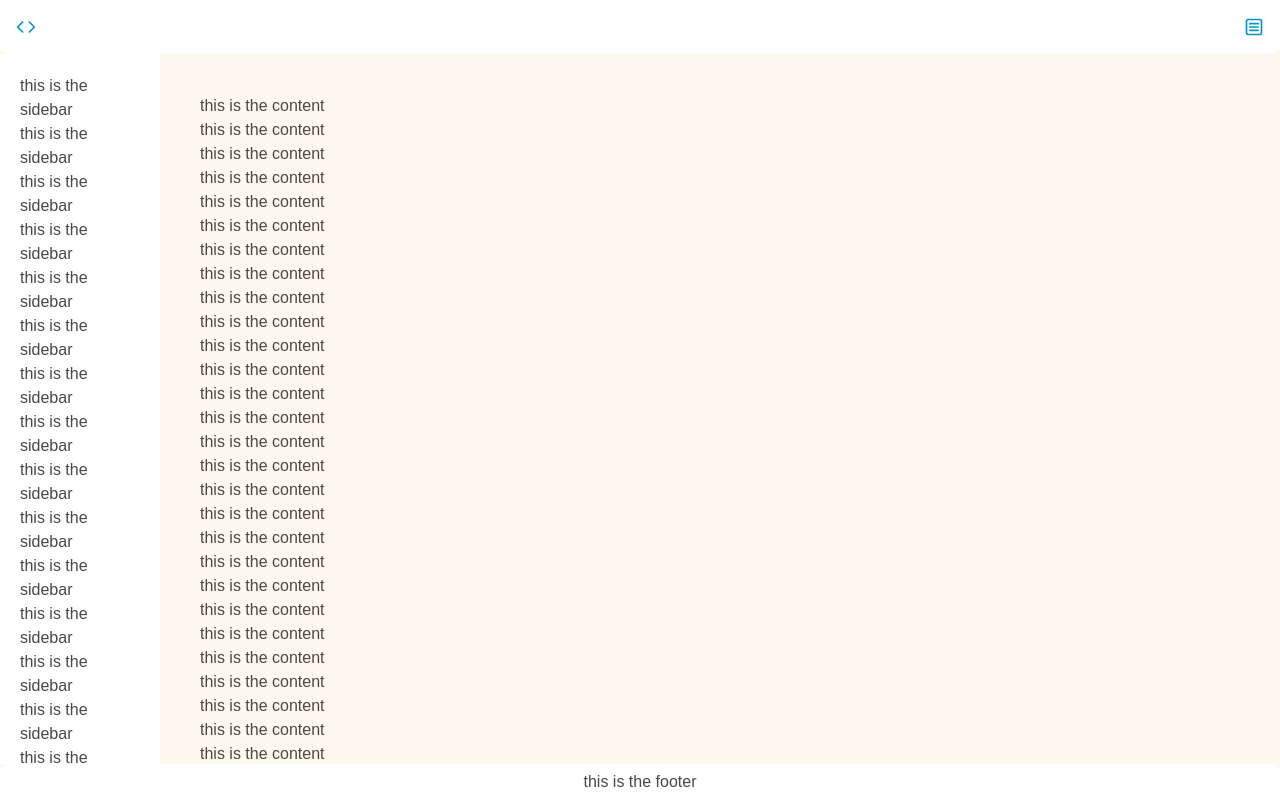
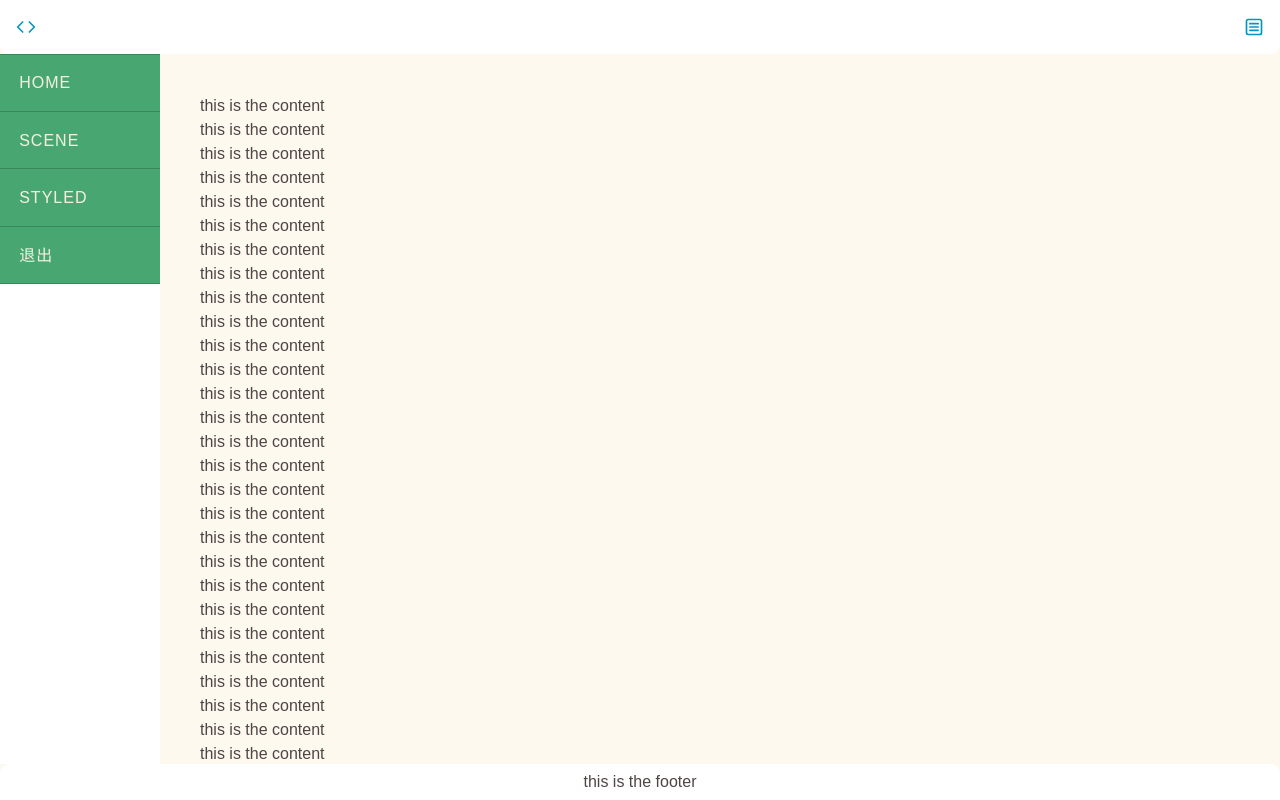
Before and after one commit to yun900800/react-frontend-app, a React (Vite) app: page /fixed-app in a window 1280 px wide. Built offline with nearby package versions, Linux system fonts and the light colour scheme; sample sign-in values are in the browser's storage.

Commit message:
[feature] 增加一个sidebar菜单

```diff
--- a/src/features/home/pages/FixedStructureApp.jsx
+++ b/src/features/home/pages/FixedStructureApp.jsx
@@ -3,6 +3,7 @@ import FixedLayoutStructure from '../../../shared/components/layout/FixedLayoutS
 import { useSidebar, SidebarProvider } from '../../../shared/components/context/SidebarContext';
 import ConnectedSidebarLayoutSlot from '../../../shared/components/layout/ConnectedSidebarLayoutSlot';
 import SpacerLayout, {AutoMarginClassName} from '../../../shared/components/layout/SpacerLayout';
+import Breadcrumb from '../../../shared/components/sidebar/Breadcrumb';
 import {SquareMenu,X,Code} from 'lucide-react'
 const Header = () => {
     const { openSidebar, isSidebarOpen } = useSidebar();
@@ -25,49 +26,19 @@ const Header = () => {
         </SpacerLayout>
     );
 };
+
+const breadcrumbLinks = [
+    { path: '/', label: 'home' },
+    { path: '/scene', label: 'scene' },
+    { path: '/styled', label: 'styled' },
+
+  ];
 const FixedStructureApp = () => {
     return (
         <SidebarProvider>
     <FixedLayoutStructure
     header={<Header/>}
-    sidebar={<div>
-        <p>this is the sidebar</p>
-        <p>this is the sidebar</p>
-        <p>this is the sidebar</p>
-        <p>this is the sidebar</p>
-        <p>this is the sidebar</p>
-        <p>this is the sidebar</p>
-        <p>this is the sidebar</p>
-        <p>this is the sidebar</p>
-        <p>this is the sidebar</p>
-        <p>this is the sidebar</p>
-        <p>this is the sidebar</p>
-        <p>this is the sidebar</p>
-        <p>this is the sidebar</p>
-        <p>this is the sidebar</p>
-        <p>this is the sidebar</p>
-        <p>this is the sidebar</p>
-        <p>this is the sidebar</p>
-        <p>this is the sidebar</p>
-        <p>this is the sidebar</p>
-        <p>this is the sidebar</p>
-        <p>this is the sidebar</p>
-        <p>this is the sidebar</p>
-        <p>this is the sidebar</p>
-        <p>this is the sidebar</p>
-        <p>this is the sidebar</p>
-        <p>this is the sidebar</p>
-        <p>this is the sidebar</p>
-        <p>this is the sidebar</p>
-        <p>this is the sidebar</p>
-        <p>this is the sidebar</p>
-        <p>this is the sidebar</p>
-        <p>this is the sidebar</p>
-        <p>this is the sidebar</p>
-        <p>this is the sidebar</p>
-        <p>this is the sidebar</p>
-        <p>this is the sidebar</p>
-        </div>}
+    sidebar={<Breadcrumb links={breadcrumbLinks} />}
     content={<div>
         <p>this is the content</p>
         <p>this is the content</p>
--- a/src/shared/components/layout/SidebarLayout.module.css
+++ b/src/shared/components/layout/SidebarLayout.module.css
@@ -15,8 +15,9 @@
 .sidebar {
     width: 160px;
     background: oklch(var(--color-background2));
+
     color: oklch(var(--color-foreground));
-    padding: 1em;
+    /* padding: 1em; */
     /* 防止元素按比例收缩 */
     min-width: 0;
     /* ⭐ 关键新增：解决 Flexbox 子元素被内容撑高的问题 ⭐ */
--- /dev/null
+++ b/src/shared/components/sidebar/Breadcrumb.jsx
@@ -0,0 +1,27 @@
+import React from 'react';
+import { Link } from 'react-router-dom';
+import styles from './Breadcrumb.module.css';
+const Breadcrumb = ({ links }) => {
+  return (
+    <>
+      <ul className={styles['sidebar-nav']}>
+        {links.map((link, index) => (
+          <li key={index}>
+            <Link to={link.path}>{link.label}</Link>
+          </li>
+        ))}
+        <li>
+          <Logout />
+        </li>
+      </ul>
+    </>
+  );
+};
+
+const Logout = () => {
+  return (
+    <a onClick={() => {}}>退出</a>
+  )
+}
+
+export default Breadcrumb;
--- /dev/null
+++ b/src/shared/components/sidebar/Breadcrumb.module.css
@@ -0,0 +1,41 @@
+
+ul.sidebar-nav {
+	margin: 0;
+	padding: 0;
+	list-style: none;
+    font-size: var(--font-size-0);
+    background: #48a770;
+}
+
+.sidebar-nav h2 {
+	margin: 0;
+	padding: 1em;
+	color: rgba(0,0,0,0.4);
+	text-shadow: 0 0 1px rgba(0,0,0,0.1);
+	font-weight: 300;
+	font-size: 2em;
+}
+
+ul.sidebar-nav li a {
+	display: block;
+	padding: 1em 1em 1em 1.2em;
+	outline: none;
+	box-shadow: inset 0 -1px rgba(0,0,0,0.2);
+	color: #f3efe0;
+	text-transform: uppercase;
+	text-shadow: 0 0 1px rgba(255,255,255,0.1);
+	letter-spacing: 1px;
+	font-weight: 400;
+	-webkit-transition: background 0.3s, box-shadow 0.3s;
+	transition: background 0.3s, box-shadow 0.3s;
+}
+
+ul.sidebar-nav li:first-child a {
+	box-shadow: inset 0 -1px rgba(0,0,0,0.2), inset 0 1px rgba(0,0,0,0.2);
+}
+
+ul.sidebar-nav li a:hover {
+	background: rgba(0,0,0,0.2);
+	box-shadow: inset 0 -1px rgba(0,0,0,0);
+	color: #fff;
+}
```
